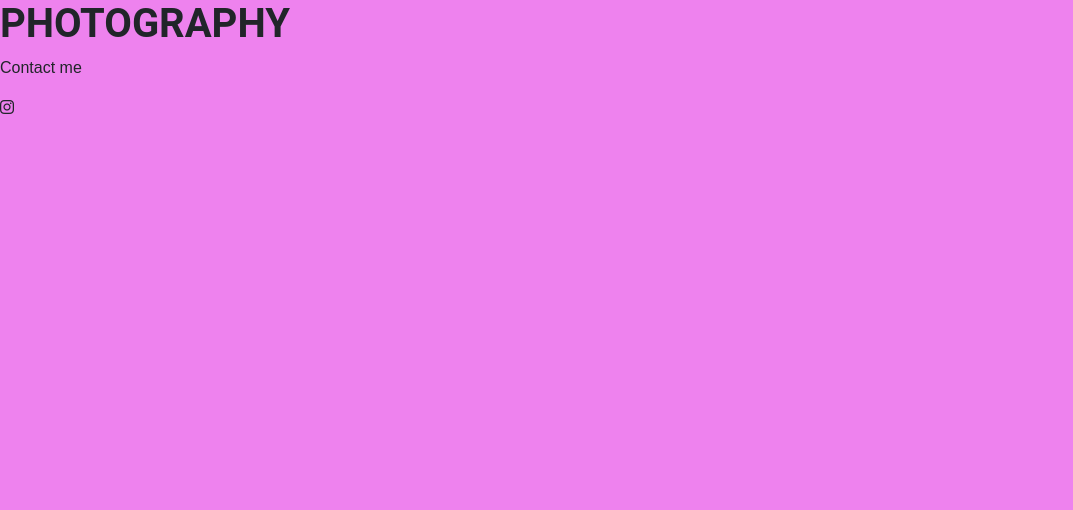
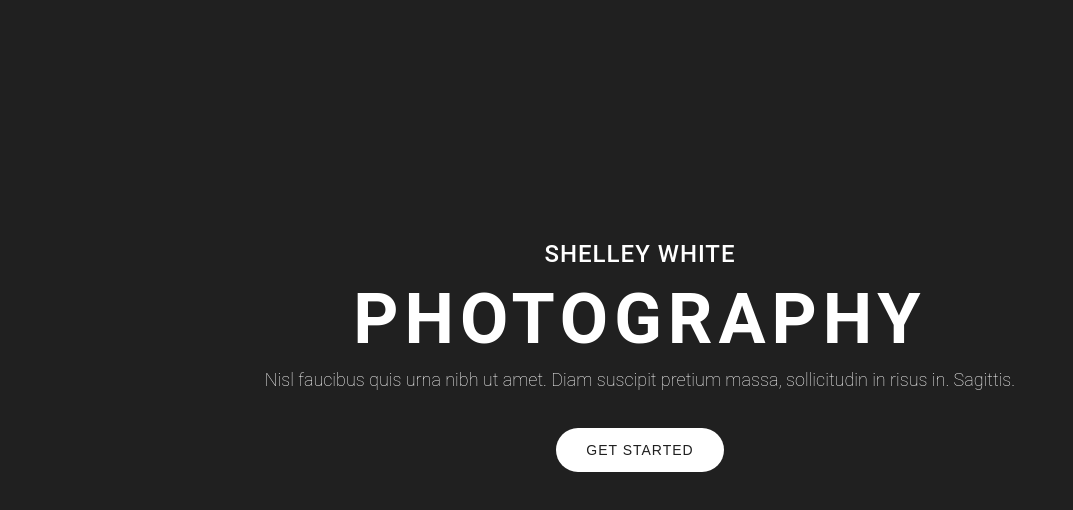
Before and after one commit to vemcabaixoveristo/WebsiteResponsive4, a plain HTML site: page index.html in a window 1280 px wide. Shown: the whole page, without its empty margins (0-1073 px from the left). Drawn offline with nearby package versions, Linux system fonts and the light colour scheme.

Commit message:
Homepage entry

```diff
--- a/index.html
+++ b/index.html
@@ -19,10 +19,15 @@
 </head>
 <body>
 
-    <h1>Photography</h1>
-    <p>Contact me</p>
+    <div class="hero">
+        <h2>Shelley White</h2>
+        <h1>Photography</h1>
+        <h3 class="mb-5">Nisl faucibus quis urna nibh ut amet. Diam suscipit pretium massa, sollicitudin in risus in. Sagittis.</h3>
 
-    <i class="fa-brands fa-instagram"></i>
+        <a href="" class="btn-primary">Get Started</a>
+    </div>
+
+
 
 </body>
 </html>
--- a/styles/website.css
+++ b/styles/website.css
@@ -1,16 +1,47 @@
-/* font-family: 'Montserrat', sans-serif; */
+:root {
+    --primary-color: #202020;
+    --btn-font: 'Montserrat', sans-serif;
+
+}
 
 body {
-    background-color: violet;
     font-family: 'Roboto', sans-serif;
+    color: white;
+    background-color: var(--primary-color);
 }
-
 
 h1 {
     font-weight: 700;
     text-transform: uppercase;
+    font-size: 70px;
+    letter-spacing: 6px;
 }
 
-p {
-    font-family: 'Montserrat', sans-serif;
+h2 {
+    font-size: 24px;
+    text-transform: uppercase;
+    letter-spacing: 1px;
 }
+
+h3 {
+    font-size: 18px;
+    font-weight: 100;
+}
+
+.hero {
+    text-align: center;
+    background-color: var(--primary-color);
+    padding: 240px 0;
+}
+
+.btn-primary {
+    color: var(--primary-color);
+    font-family: var(--btn-font);
+    text-transform: uppercase;
+    font-size: 14px;
+    letter-spacing: 1px;
+    background-color: white;
+    border-radius: 50px;
+    padding: 14px 30px;
+    text-decoration: none;
+}
```
